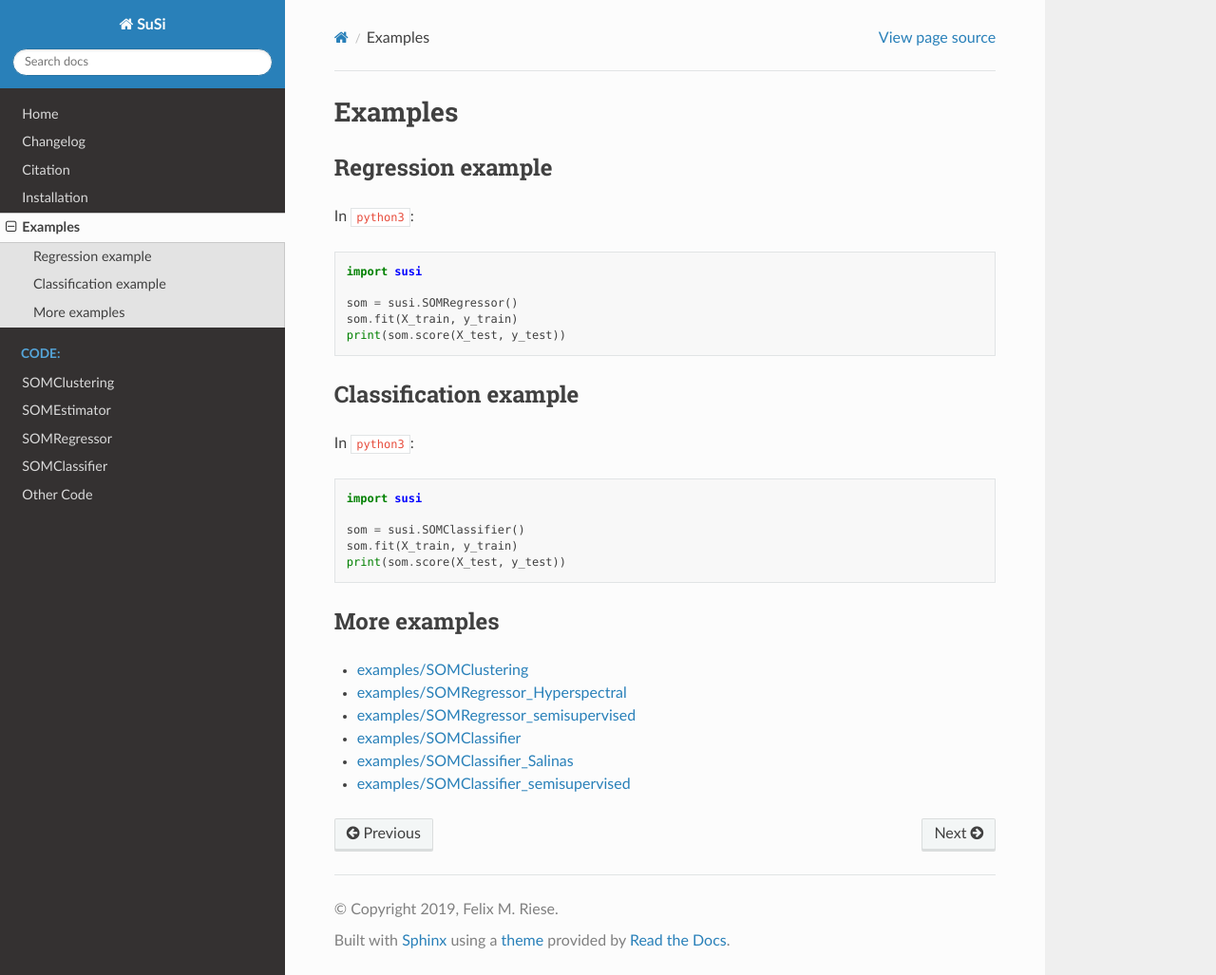
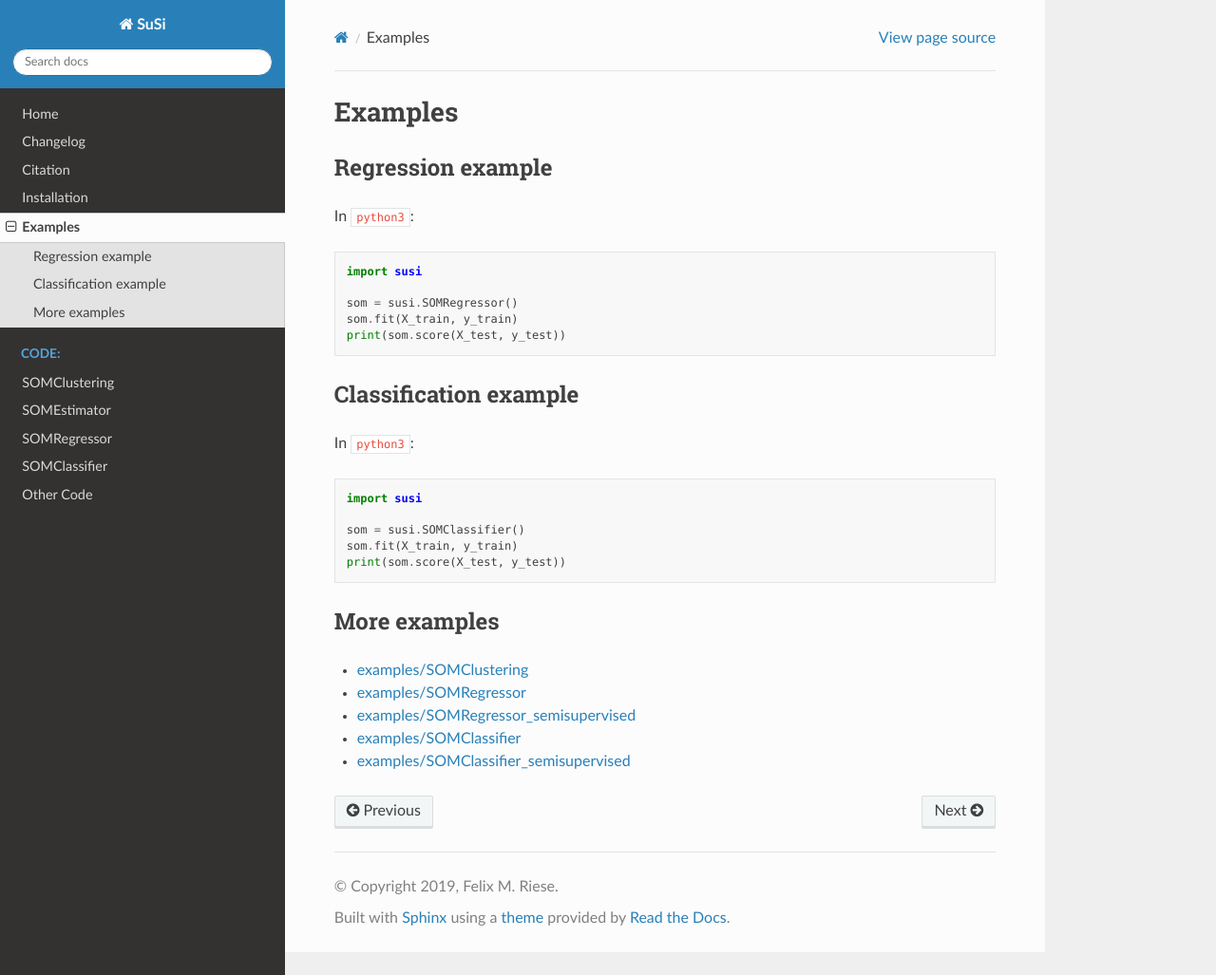
Before and after one commit to felixriese/susi, a Sphinx documentation site: the page built from docs/examples.rst, in a window 1280 px wide and 1027 px high. Shown: the whole window at 95% size. Built offline with Sphinx 7.4.7 and the Read the Docs theme 2.0.0, drawn with Linux system fonts in a browser that asks for light colours; formulas are drawn with MathJax 3.

```diff
--- a/CHANGELOG.rst
+++ b/CHANGELOG.rst
@@ -1,7 +1,7 @@
 Change Log
 ==========
 
-[1.0.7] - coming soon
+[1.0.7] - 2019-11-28
 ------------------------
 - [ADDED] Optional tqdm visualization of the SOM training
 - [ADDED] New `init_mode_supervised` called `random_minmax`.
--- a/README.rst
+++ b/README.rst
@@ -82,10 +82,9 @@ A collection of code examples can be found in `the documentation <https://susi.r
 Code examples as Jupyter Notebooks can be found here:
 
 * `examples/SOMClustering <https://github.com/felixriese/susi/blob/master/examples/SOMClustering.ipynb>`_
-* `examples/SOMRegressor_Hyperspectral <https://github.com/felixriese/susi/blob/master/examples/SOMRegressor_Hyperspectral.ipynb>`_
+* `examples/SOMRegressor <https://github.com/felixriese/susi/blob/master/examples/SOMRegressor.ipynb>`_
 * `examples/SOMRegressor_semisupervised <https://github.com/felixriese/susi/blob/master/examples/SOMRegressor_semisupervised.ipynb>`_
 * `examples/SOMClassifier <https://github.com/felixriese/susi/blob/master/examples/SOMClassifier.ipynb>`_
-* `examples/SOMClassifier_Salinas <https://github.com/felixriese/susi/blob/master/examples/SOMClassifier_Salinas.ipynb>`_
 * `examples/SOMClassifier_semisupervised <https://github.com/felixriese/susi/blob/master/examples/SOMClassifier_semisupervised.ipynb>`_
 
 Citation
--- a/docs/conf.py
+++ b/docs/conf.py
@@ -26,7 +26,7 @@ author = 'Felix M. Riese'
 # The short X.Y version
 version = ''
 # The full version, including alpha/beta/rc tags
-release = '1.0.6'
+release = '1.0.7'
 
 
 # -- General configuration ---------------------------------------------------
--- a/docs/examples.rst
+++ b/docs/examples.rst
@@ -39,8 +39,7 @@ More examples
 -------------
 
 * `examples/SOMClustering <https://github.com/felixriese/susi/blob/master/examples/SOMClustering.ipynb>`_
-* `examples/SOMRegressor_Hyperspectral <https://github.com/felixriese/susi/blob/master/examples/SOMRegressor_Hyperspectral.ipynb>`_
+* `examples/SOMRegressor <https://github.com/felixriese/susi/blob/master/examples/SOMRegressor.ipynb>`_
 * `examples/SOMRegressor_semisupervised <https://github.com/felixriese/susi/blob/master/examples/SOMRegressor_semisupervised.ipynb>`_
 * `examples/SOMClassifier <https://github.com/felixriese/susi/blob/master/examples/SOMClassifier.ipynb>`_
-* `examples/SOMClassifier_Salinas <https://github.com/felixriese/susi/blob/master/examples/SOMClassifier_Salinas.ipynb>`_
 * `examples/SOMClassifier_semisupervised <https://github.com/felixriese/susi/blob/master/examples/SOMClassifier_semisupervised.ipynb>`_
--- a/setup.py
+++ b/setup.py
@@ -14,7 +14,7 @@ long_description = '\n\n'.join((readme, changelog))
 
 setuptools.setup(
     name="susi",
-    version="1.0.6",
+    version="1.0.7",
     author="Felix M. Riese",
     author_email="github@felixriese.de",
     description="Python package for unsupervised, supervised and semi-supervised self-organizing maps (SOM)",
```
